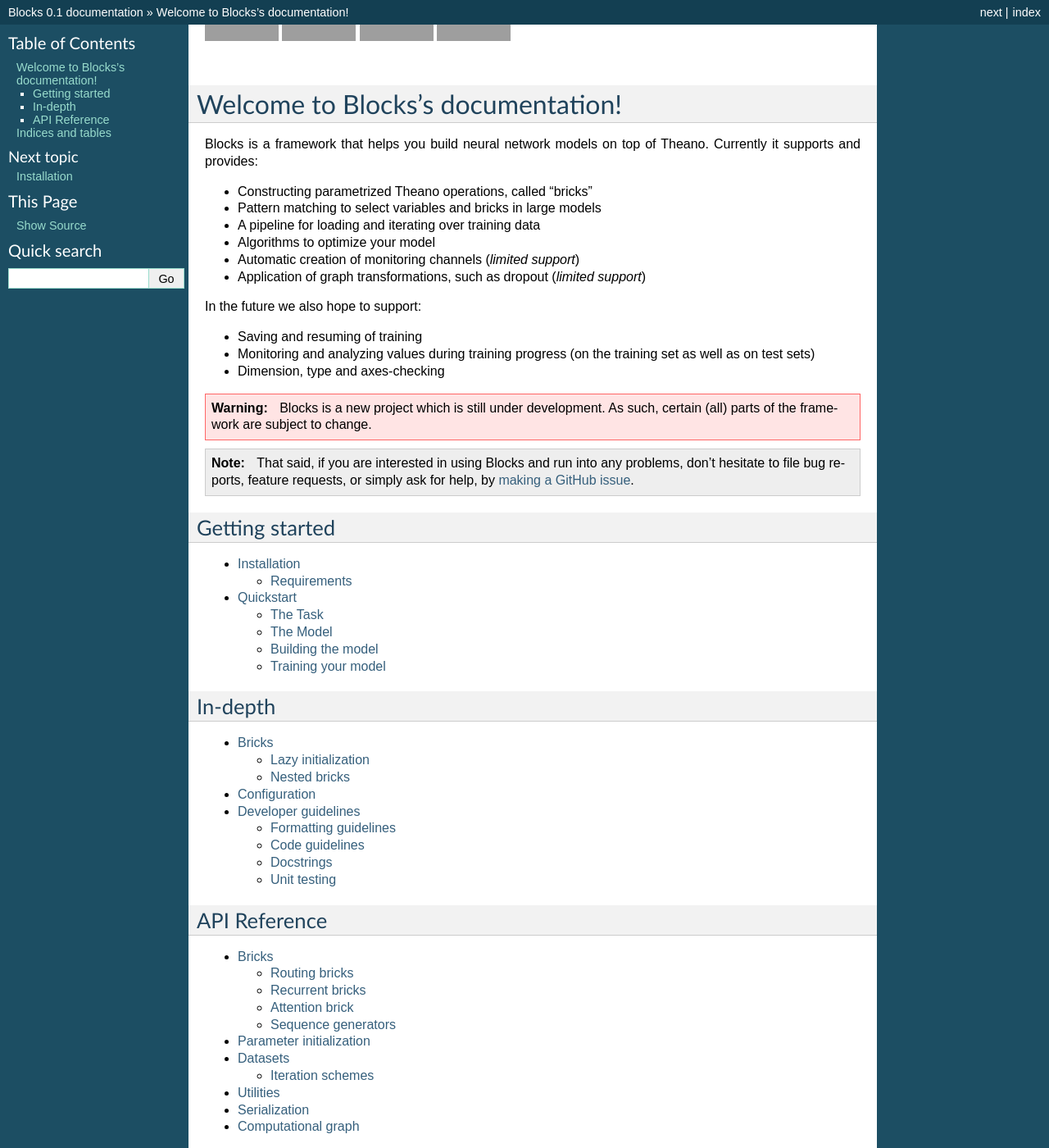
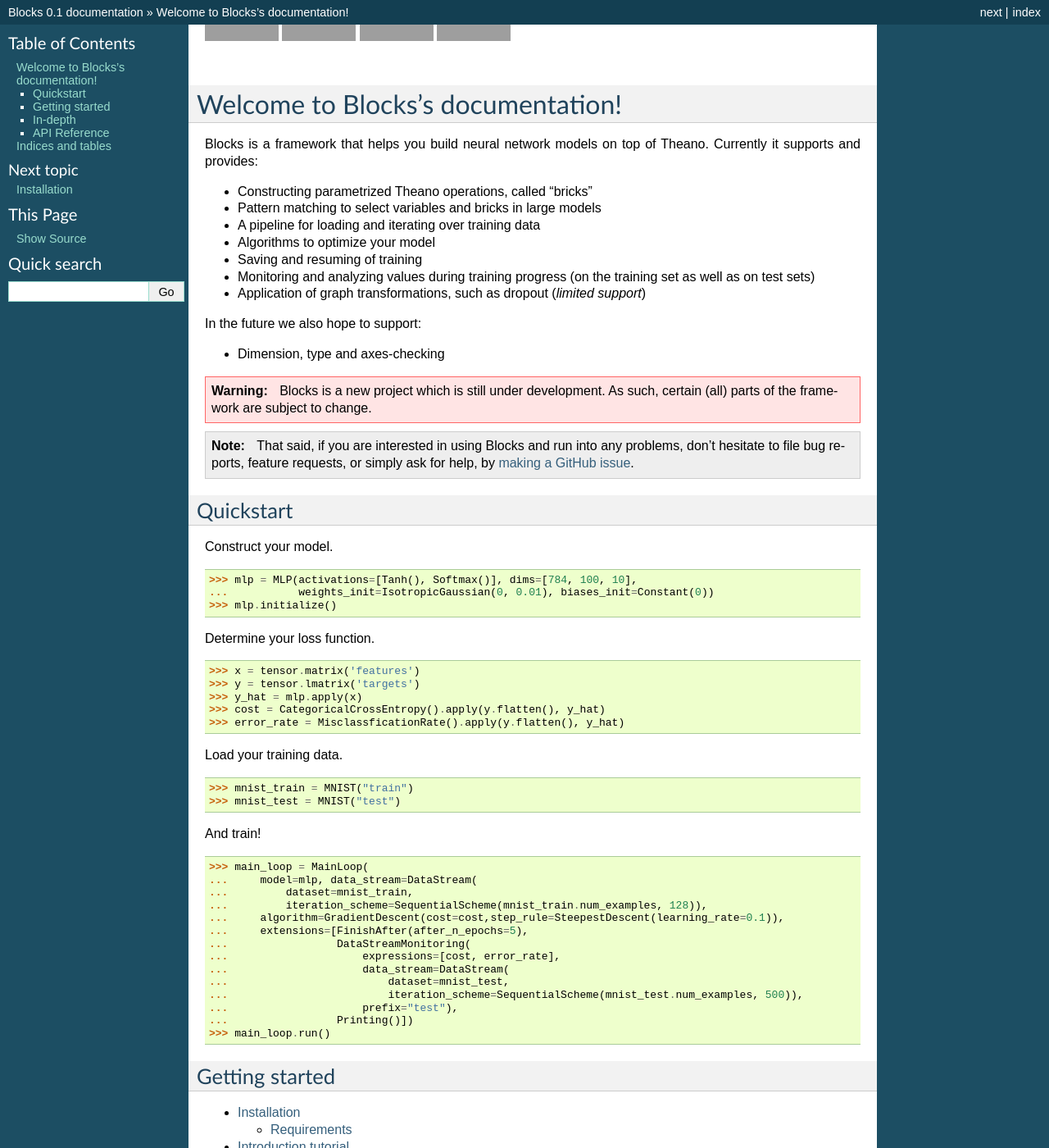
Before and after one commit to mila-iqia/blocks, a Sphinx documentation site: the page built from docs/index.rst, in a window 1280 px wide and 1400 px high. Shown: the whole window at 82% size. Built offline with Sphinx 7.4.7, drawn with Linux system fonts in a browser that asks for light colours; grey boxes are pictures that could not be loaded.

Commit message:
Quickstart on the homepage

```diff
--- a/docs/index.rst
+++ b/docs/index.rst
@@ -21,14 +21,13 @@
 * Pattern matching to select variables and bricks in large models
 * A pipeline for loading and iterating over training data
 * Algorithms to optimize your model
-* Automatic creation of monitoring channels (*limited support*)
+* Saving and resuming of training
+* Monitoring and analyzing values during training progress (on the training set
+  as well as on test sets)
 * Application of graph transformations, such as dropout (*limited support*)
 
 In the future we also hope to support:
 
-* Saving and resuming of training
-* Monitoring and analyzing values during training progress (on the training set
-  as well as on test sets)
 * Dimension, type and axes-checking
 
 .. warning::
@@ -42,11 +41,68 @@
 
 .. _making a GitHub issue: https://github.com/bartvm/blocks/issues/new
 
+
+.. _quickstart:
+
+Quickstart
+----------
+
+.. doctest::
+   :hide:
+
+   >>> from theano import tensor
+   >>> from blocks.algorithms import GradientDescent, SteepestDescent
+   >>> from blocks.bricks import MLP, Tanh, Softmax
+   >>> from blocks.bricks.cost import CategoricalCrossEntropy, MisclassficationRate
+   >>> from blocks.initialization import IsotropicGaussian, Constant
+   >>> from blocks.datasets import DataStream
+   >>> from blocks.datasets.mnist import MNIST
+   >>> from blocks.datasets.schemes import SequentialScheme
+   >>> from blocks.extensions import FinishAfter, Printing
+   >>> from blocks.extensions.monitoring import DataStreamMonitoring
+   >>> from blocks.main_loop import MainLoop
+
+Construct your model.
+
+>>> mlp = MLP(activations=[Tanh(), Softmax()], dims=[784, 100, 10],
+...           weights_init=IsotropicGaussian(0, 0.01), biases_init=Constant(0))
+>>> mlp.initialize()
+
+Determine your loss function.
+
+>>> x = tensor.matrix('features')
+>>> y = tensor.lmatrix('targets')
+>>> y_hat = mlp.apply(x)
+>>> cost = CategoricalCrossEntropy().apply(y.flatten(), y_hat)
+>>> error_rate = MisclassficationRate().apply(y.flatten(), y_hat)
+
+Load your training data.
+
+>>> mnist_train = MNIST("train")
+>>> mnist_test = MNIST("test")
+
+And train!
+
+>>> main_loop = MainLoop(
+...     model=mlp, data_stream=DataStream(
+...         dataset=mnist_train,
+...         iteration_scheme=SequentialScheme(mnist_train.num_examples, 128)),
+...     algorithm=GradientDescent(cost=cost,step_rule=SteepestDescent(learning_rate=0.1)),
+...     extensions=[FinishAfter(after_n_epochs=5),
+...                 DataStreamMonitoring(
+...                     expressions=[cost, error_rate],
+...                     data_stream=DataStream(
+...                         dataset=mnist_test,
+...                         iteration_scheme=SequentialScheme(mnist_test.num_examples, 500)),
+...                     prefix="test"),
+...                 Printing()])
+>>> main_loop.run() # doctest: +SKIP
+
 Getting started
 ---------------
 .. toctree::
    setup
-   quickstart
+   tutorial
 
 In-depth
 --------
```
Also changed, not shown: docs/tutorial.rst (renamed from docs/quickstart.rst, +5 -5 lines).
